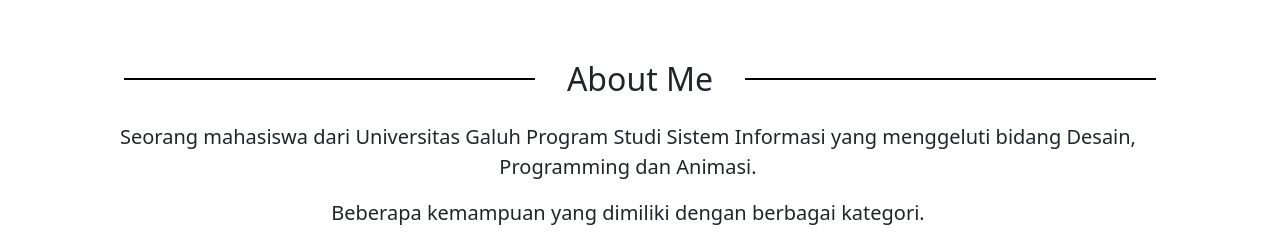
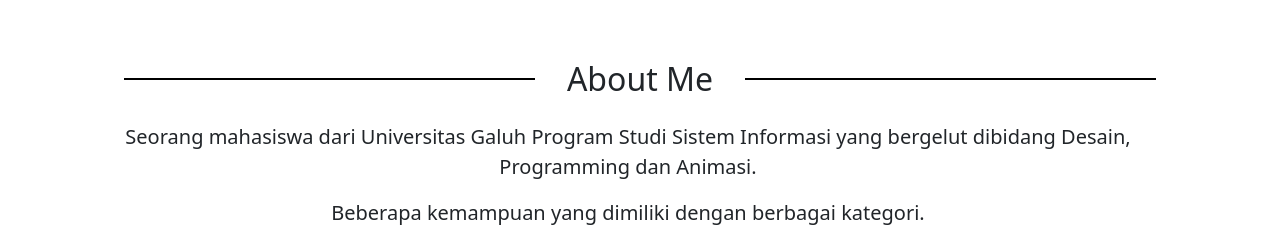
Before and after one commit to bayu-s-aziz/WebPorto, a plain HTML site: page index.html in a window 1280 px wide. Shown: the part 820-1052 px from the top of the page. Drawn offline with nearby package versions, Linux system fonts and the light colour scheme.

Commit message:
edit about

```diff
--- a/index.html
+++ b/index.html
@@ -57,7 +57,7 @@
         <div class="row text-center">
           <h2 class="divider line one-line" content>About Me</h2>
           <div class="row justify-content-center fs-5 text-center mt-3">
-            <p>Seorang mahasiswa dari Universitas Galuh Program Studi Sistem Informasi yang menggeluti bidang Desain, Programming dan Animasi.</p>
+            <p>Seorang mahasiswa dari Universitas Galuh Program Studi Sistem Informasi yang bergelut dibidang Desain, Programming dan Animasi.</p>
             <p>Beberapa kemampuan yang dimiliki dengan berbagai kategori.</p>
           </div>
         </div>
```
